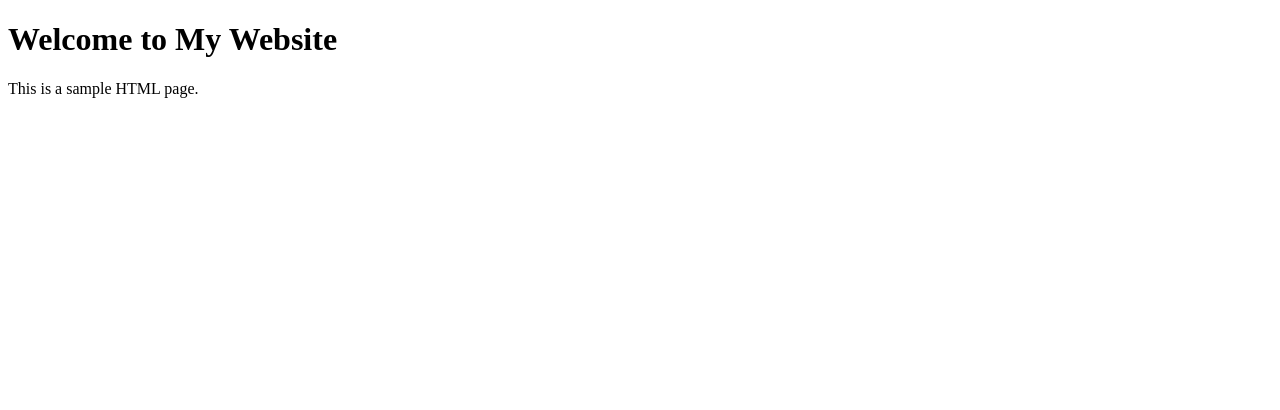
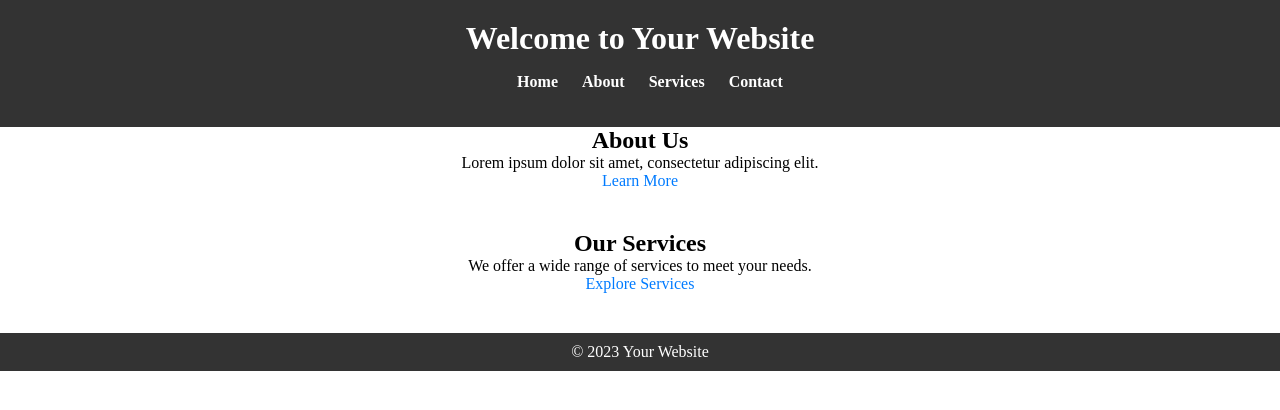
Before and after one commit to CrazedEddie2/CrazedEddie2.github.io, a plain HTML site: page index.html in a window 1280 px wide. Drawn offline with Linux system fonts and the light colour scheme.

Commit message:
Add files via upload

```diff
--- a/index.html
+++ b/index.html
@@ -1,10 +1,37 @@
 <!DOCTYPE html>
-<html>
+<html lang="en">
 <head>
-    <title>My Website</title>
+    <meta charset="UTF-8">
+    <meta name="viewport" content="width=device-width, initial-scale=1.0">
+    <title>Your Website</title>
+    <link rel="stylesheet" href="styles.css">
 </head>
 <body>
-    <h1>Welcome to My Website</h1>
-    <p>This is a sample HTML page.</p>
+    <header>
+        <h1>Welcome to Your Website</h1>
+        <nav>
+            <ul>
+                <li><a href="index.html">Home</a></li>
+                <li><a href="about.html">About</a></li>
+                <li><a href="services.html">Services</a></li>
+                <li><a href="contact.html">Contact</a></li>
+            </ul>
+        </nav>
+    </header>
+    <main>
+        <section class="intro">
+            <h2>About Us</h2>
+            <p>Lorem ipsum dolor sit amet, consectetur adipiscing elit.</p>
+            <a href="about.html">Learn More</a>
+        </section>
+        <section class="services">
+            <h2>Our Services</h2>
+            <p>We offer a wide range of services to meet your needs.</p>
+            <a href="services.html">Explore Services</a>
+        </section>
+    </main>
+    <footer>
+        <p>&copy; 2023 Your Website</p>
+    </footer>
 </body>
 </html>
--- /dev/null
+++ b/styles.css
@@ -0,0 +1,65 @@
+/* Reset some default styles for consistency */
+body, h1, h2, p {
+    margin: 0;
+    padding: 0;
+}
+
+/* Basic styling for the header */
+header {
+    background-color: #333;
+    color: #fff;
+    text-align: center;
+    padding: 20px 0;
+}
+
+header h1 {
+    font-size: 2rem;
+}
+
+/* Navigation menu */
+nav ul {
+    list-style-type: none;
+}
+
+nav ul li {
+    display: inline;
+    margin-right: 20px;
+}
+
+nav ul li a {
+    text-decoration: none;
+    color: #fff;
+    font-weight: bold;
+}
+
+/* Main content sections */
+.main {
+    padding: 20px;
+}
+
+.intro, .services {
+    text-align: center;
+    margin-bottom: 40px;
+}
+
+.intro h2, .services h2 {
+    font-size: 1.5rem;
+}
+
+/* Footer */
+footer {
+    text-align: center;
+    padding: 10px 0;
+    background-color: #333;
+    color: #fff;
+}
+
+/* Links */
+a {
+    text-decoration: none;
+    color: #007bff;
+}
+
+a:hover {
+    text-decoration: underline;
+}
```
